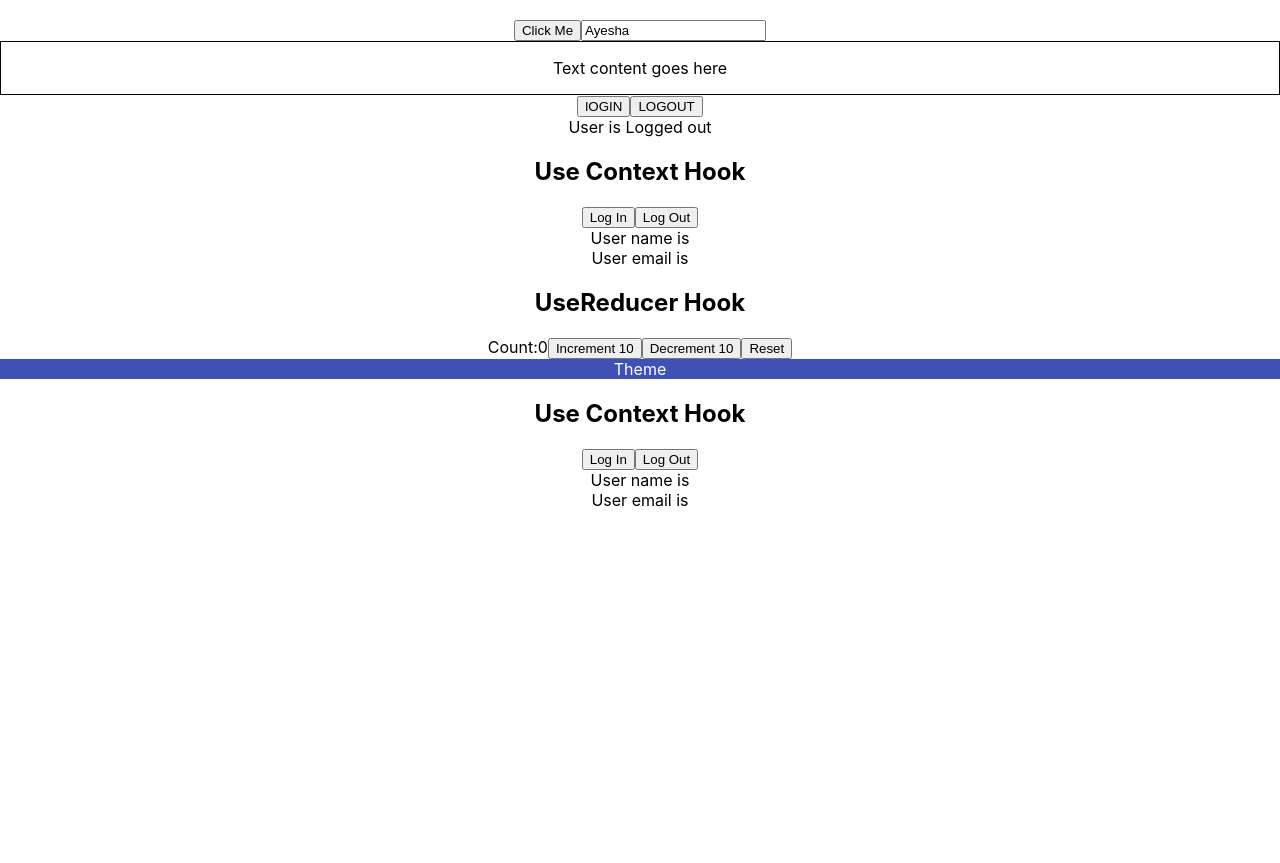
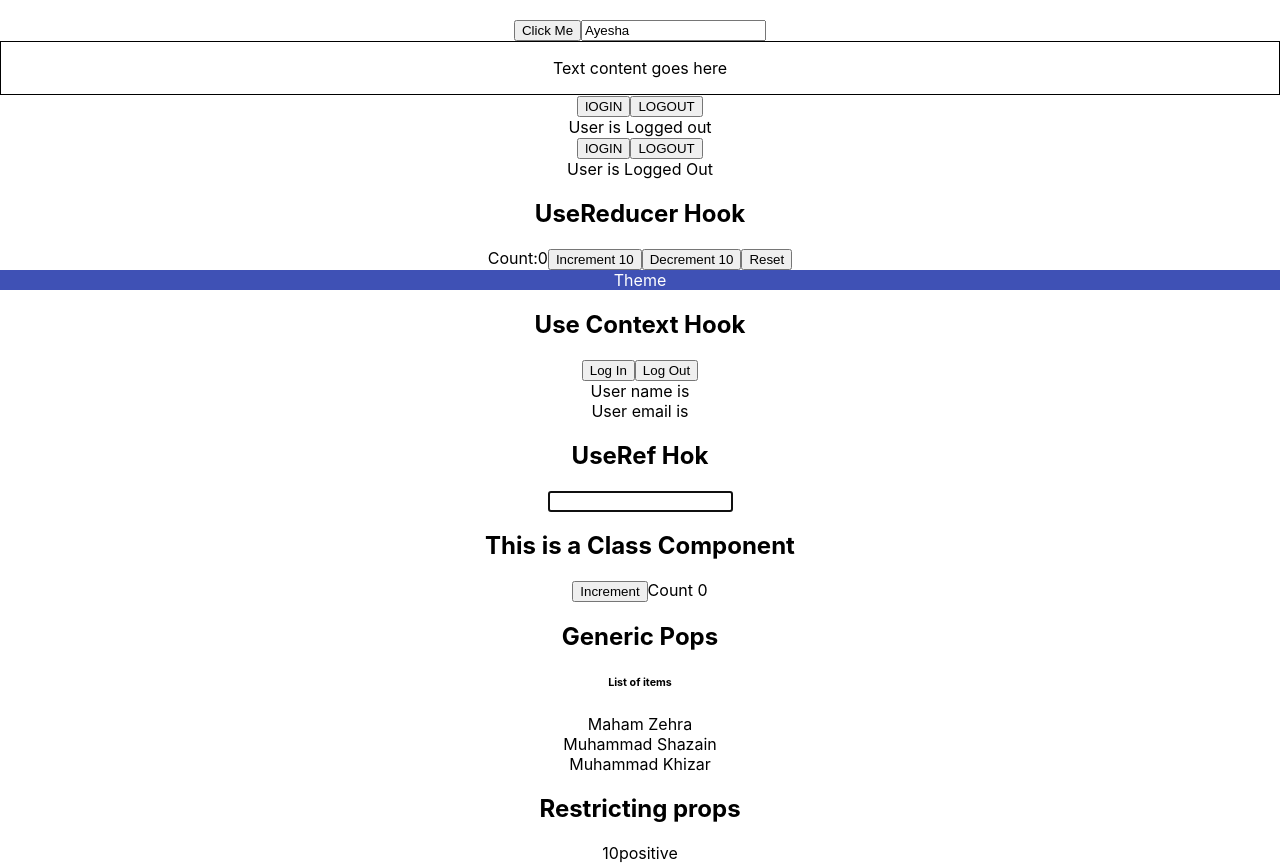
Before and after one commit to AyeshaAreej/TypeScriptPractice, a React (Create React App) app in the folder react-typescript-demo/: page / in a window 1280 px wide. Shown: the part 441-1304 px from the top of the page. Before the commit the page ends 951 px from the top, so only its background shows below. Built offline with nearby package versions, Linux system fonts and the light colour scheme.

Commit message:
Restricting props

```diff
--- a/react-typescript-demo/src/App.tsx
+++ b/react-typescript-demo/src/App.tsx
@@ -15,6 +15,10 @@
 import { MyUser } from './components/state/MyUser';
 import {User} from './components/context/User';
 import { Status } from './components/Status';
+import { DomRef } from './components/ref/DomRef';
+import { MyCounter } from './class/MyCounter';
+import { List } from './generic props/List';
+import { RandomNumbers } from './restriction/RandomNumbers';
 
 function App() {
 
@@ -27,14 +31,17 @@
   const nameList=[
 
     {
+      id:1,
       first:'Maham',
       last:'Zehra'
     },
     {
+      id:2,
       first:'Muhammad',
       last:'Shazain'
     },
     {
+      id:3,
       first:'Muhammad',
       last:'Khizar'
     },
@@ -69,9 +76,10 @@
 
       {/* UseState Hook */}
       <LoggedIn/>
-      <User/>
+      <MyUser/>
       {/* UseReducer Hook */}
       <Counter/>
+
       {/* UseContext Hook */}
       <ThemeContextProvider>
         <Box/>
@@ -79,6 +87,19 @@
       <UserContextProvider>
         <User/>
       </UserContextProvider>
+
+      {/* UseRef Hook */}
+      <DomRef/>
+
+      {/* Class Component */}
+      <MyCounter message='Count'/>
+
+      {/* Generic Props */}
+      <List
+      items={nameList}
+      onClick={(item)=>console.log(item)}/>
+      {/* Restricting Props */}
+      <RandomNumbers value={10} isPositive />
     </div>
   );
 }
--- /dev/null
+++ b/react-typescript-demo/src/class/MyCounter.tsx
@@ -0,0 +1,28 @@
+import { Component, ReactNode } from "react";
+
+type CounterProps={
+    message:string
+}
+
+type CounterState={
+    count:number
+}
+
+export class MyCounter extends Component<CounterProps, CounterState>{
+   state={
+       count:0,
+   }
+   handleClick=()=>{
+    this.setState((prevState)=>({count: prevState.count+1}))
+   }
+
+   render() {
+       return(
+        <div>
+            <h2>This is a Class Component</h2>
+            <button onClick={this.handleClick}>Increment</button>
+            {this.props.message} {this.state.count}
+        </div>
+       )
+   }
+}
--- a/react-typescript-demo/src/components/context/User.tsx
+++ b/react-typescript-demo/src/components/context/User.tsx
@@ -3,6 +3,7 @@
 
 export  const User=()=>{
     const userContext=useContext(UserContext)
+
   const handleLogin=()=>{
     if(userContext){
         userContext.setUser({
--- /dev/null
+++ b/react-typescript-demo/src/components/ref/DomRef.tsx
@@ -0,0 +1,17 @@
+import {useRef, useEffect} from 'react';
+
+
+export const DomRef=()=>{
+    const inputRef=useRef<HTMLInputElement>(null)
+
+    useEffect(()=>{
+     inputRef.current?.focus()
+    },[])
+
+    return(
+        <div>
+            <h2>UseRef Hok</h2>
+            <input type='text' ref={ inputRef}/>
+        </div>
+    )
+}
--- /dev/null
+++ b/react-typescript-demo/src/generic props/List.tsx
@@ -0,0 +1,23 @@
+type ListProps<T>={
+    // If we want to pass an array of object we need generic types to tell it that type can vary
+    // items:string[] | number[]
+    items:T[]
+    onClick:(value: T) => void
+}
+export const List= <T extends {id:number, first:string, last:string}>({
+    items,onClick
+}: ListProps<T>)=>{
+   return (
+    <div>
+        <h2>Generic Pops</h2>
+        <h6>List of items</h6>
+        {items.map((item,index)=>{
+            return (
+                <div key={item.id} onClick={()=>onClick(item)}>
+                    {item.first} {item.last}
+                </div>
+            )
+        })}
+    </div>
+   )
+}
--- /dev/null
+++ b/react-typescript-demo/src/restriction/RandomNumbers.tsx
@@ -0,0 +1,39 @@
+type RandomNumberType={
+    value:number
+}
+type PositiveNumber= RandomNumberType &{
+    isPositive: boolean
+    isNegative?:never
+    isZero?:never
+}
+type NegativeNumber= RandomNumberType &{
+    isNegative: boolean
+    isPositive?:never
+    isZero?:never
+}
+type Zero=RandomNumberType &{
+    isZero:boolean
+    isNegative?: never
+    isPositive?:never
+
+}
+
+
+type RandomNumberProps= PositiveNumber | NegativeNumber | Zero
+
+
+
+export const RandomNumbers=({
+    value,
+    isPositive,
+    isNegative,
+    isZero
+}:RandomNumberProps)=>{
+    return(
+        <div>
+            <h2>Restricting props</h2>
+            {value}{isPositive && 'positive'} {isNegative && 'negative' }{' '}
+            {isZero && 'zero'}
+        </div>
+    )
+}
```
